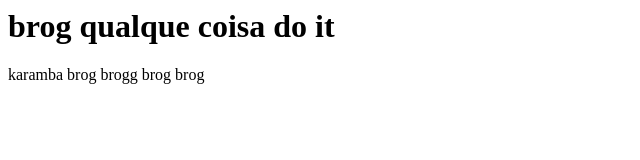
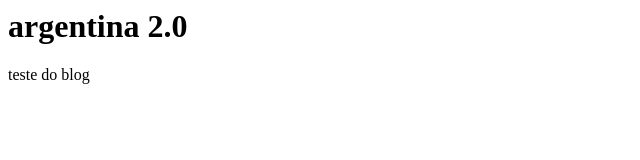
Before and after one commit to vitoriabergersouza-max/my-brog, a plain HTML site: page index.html in a window 1280 px wide. Shown: the whole page, without its empty margins (0-640 px from the left). Drawn offline with Linux system fonts and the light colour scheme.

Commit message:
Update index.html

```diff
--- a/index.html
+++ b/index.html
@@ -1,2 +1,2 @@
-<h1>brog qualque coisa do it</h1>
-<p>karamba brog brogg brog brog </p>
+<h1>argentina 2.0</h1>
+<p>teste do blog </p>
```
